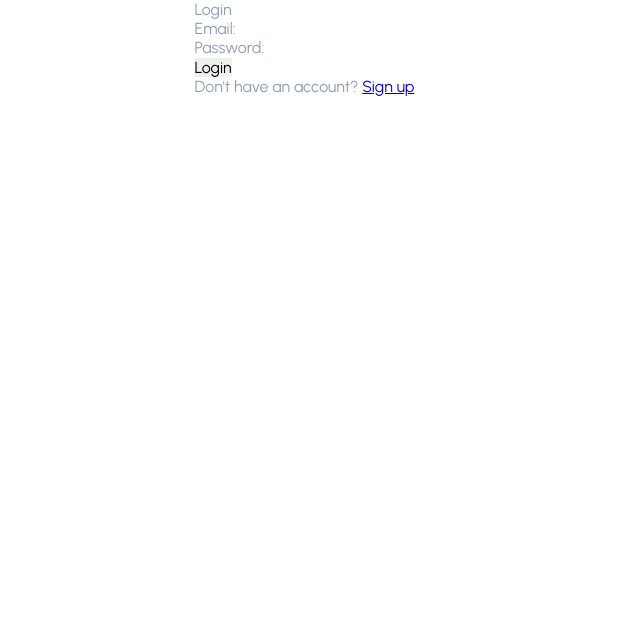
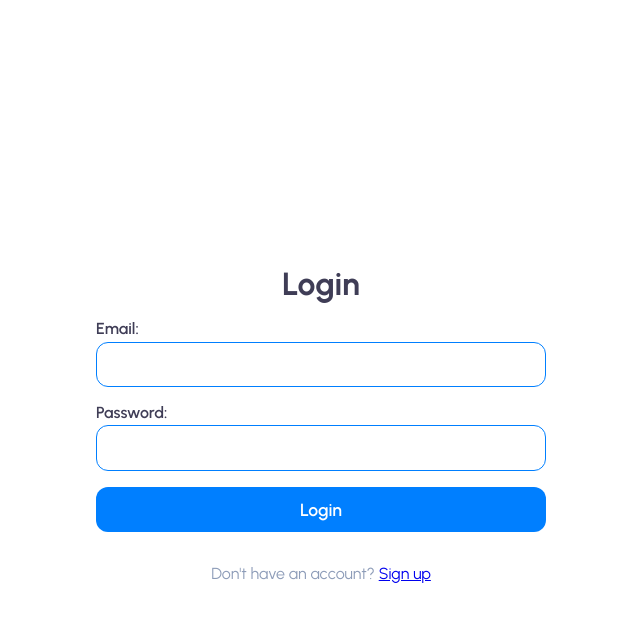
Before and after one commit to rakhmanov-aybulat/test-task, a React (Vite) app in the folder frontend/: page /login in a window 1280 px wide. Shown: the top 622 px of the page, without its empty margins (319-959 px from the left). Built offline with nearby package versions, Linux system fonts and the light colour scheme.

Commit message:
feat: add login and signup pages ui styling

```diff
--- /dev/null
+++ b/frontend/src/components/AuthFormCommon.module.css
@@ -0,0 +1,32 @@
+.wrapper {
+  display: flex;
+  flex-direction: column;
+  gap: 1rem;
+  margin-bottom: 2rem;
+}
+
+.authInputField {
+  display: flex;
+  flex-direction: column;
+}
+
+.authInputField label {
+  margin-bottom: 0.2rem;
+  color: rgb(var(--state-purple));
+  font-weight: 600;
+}
+
+.authInputField input {
+  border: 1px solid rgb(var(--blue));
+  border-radius: 0.75rem;
+  padding: 0.75rem;
+}
+
+.authButton {
+  padding: 0.75rem;
+  font-size: 1.1rem;
+  font-weight: 600;
+  background-color: rgb(var(--blue));
+  color: rgb(var(--white));
+  border-radius: 0.75rem;
+}
--- a/frontend/src/components/LoginForm.tsx
+++ b/frontend/src/components/LoginForm.tsx
@@ -2,6 +2,7 @@ import { useState } from 'react';
 import { useAuth } from '../context/AuthProvider';
 import { useNavigate } from 'react-router-dom';
 import { api } from '../api/Api';
+import styles from './AuthFormCommon.module.css';
 
 
 interface FormData {
@@ -60,8 +61,8 @@ const LoginForm: React.FC = () => {
   };
 
   return (
-    <form onSubmit={handleSubmit}>
-      <div>
+    <form className={styles.wrapper} onSubmit={handleSubmit}>
+      <div className={styles.authInputField}>
         <label>Email:</label>
         <input
           type="email"
@@ -72,7 +73,7 @@ const LoginForm: React.FC = () => {
         {errors.email && <p>{errors.email}</p>}
       </div>
 
-      <div>
+      <div className={styles.authInputField}>
         <label>Password:</label>
         <input
           type="password"
@@ -85,7 +86,7 @@ const LoginForm: React.FC = () => {
 
       {errors.general && <p>{errors.general}</p>}
 
-      <button type="submit">
+      <button className={styles.authButton} type="submit">
         Login
       </button>
     </form>
--- a/frontend/src/components/LoginLink.tsx
+++ b/frontend/src/components/LoginLink.tsx
@@ -1,9 +1,10 @@
 import { Link } from 'react-router-dom';
+import styles from '../pages/AuthCommon.module.css';
 
 
 const LoginLink: React.FC = () => {
   return (
-    <p>
+    <p className={styles.authLink}>
       Already have an account? <Link to="/login">Log in here</Link>.
     </p>
   );
--- a/frontend/src/components/SignUpForm.tsx
+++ b/frontend/src/components/SignUpForm.tsx
@@ -2,6 +2,7 @@ import { useState } from 'react';
 import { useAuth } from '../context/AuthProvider';
 import { useNavigate } from 'react-router-dom';
 import { api } from '../api/Api';
+import styles from './AuthFormCommon.module.css';
 
 
 interface FormData {
@@ -82,8 +83,8 @@ const SignUpForm: React.FC = () => {
   };
 
   return (
-    <form onSubmit={handleSubmit}>
-      <div>
+    <form className={styles.wrapper} onSubmit={handleSubmit}>
+      <div className={styles.authInputField}>
         <label>Name:</label>
         <input
           type="text"
@@ -94,7 +95,7 @@ const SignUpForm: React.FC = () => {
         {errors.name && <p>{errors.name}</p>}
       </div>
 
-      <div>
+      <div className={styles.authInputField}>
         <label>Email:</label>
         <input
           type="email"
@@ -105,7 +106,7 @@ const SignUpForm: React.FC = () => {
         {errors.email && <p>{errors.email}</p>}
       </div>
 
-      <div>
+      <div className={styles.authInputField}>
         <label>Password:</label>
         <input
           type="password"
@@ -118,7 +119,7 @@ const SignUpForm: React.FC = () => {
 
       {errors.general && <p>{errors.general}</p>}
 
-      <button type="submit">
+      <button className={styles.authButton} type="submit">
         SignUp
       </button>
     </form>
--- a/frontend/src/components/SignUpLink.tsx
+++ b/frontend/src/components/SignUpLink.tsx
@@ -1,9 +1,10 @@
 import { Link } from 'react-router-dom';
+import styles from '../pages/AuthCommon.module.css';
 
 
 const SignUpLink: React.FC = () => {
   return (
-    <p>
+    <p className={styles.authLink}>
       Don't have an account? <Link to="/signup">Sign up</Link>
     </p>
   );
--- /dev/null
+++ b/frontend/src/pages/AuthCommon.module.css
@@ -0,0 +1,20 @@
+.wrapper {
+  display: flex;
+  flex-direction: column;
+  align-self: center;
+  width: 60%;
+  max-width: 450px;
+  padding-top: 3rem;
+}
+
+.authHeader {
+  font-size: 2rem;
+  font-weight: bold;
+  color: rgb(var(--state-purple));
+  text-align: center;
+  margin-bottom: 1rem;
+}
+
+.authLink {
+  text-align: center;
+}
--- a/frontend/src/pages/LoginPage.tsx
+++ b/frontend/src/pages/LoginPage.tsx
@@ -1,11 +1,11 @@
 import LoginForm from '../components/LoginForm';
 import SignUpLink from '../components/SignUpLink';
-
+import styles from './AuthCommon.module.css';
 
 const LoginPage: React.FC = () => {
   return (
-    <div>
-      <h1>Login</h1>
+    <div className={styles.wrapper}>
+      <h1 className={styles.authHeader}>Login</h1>
       <LoginForm  />
       <SignUpLink />
     </div>
--- a/frontend/src/pages/SignUpPage.tsx
+++ b/frontend/src/pages/SignUpPage.tsx
@@ -1,10 +1,12 @@
 import SignUpForm from '../components/SignUpForm';
 import LoginLink from '../components/LoginLink';
+import styles from './AuthCommon.module.css';
+
 
 const SignUpPage: React.FC = () => {
   return (
-    <div>
-      <h1>Sign Up</h1>
+    <div className={styles.wrapper}>
+      <h1 className={styles.authHeader}>Sign Up</h1>
       <SignUpForm />
       <LoginLink />
     </div>
```
